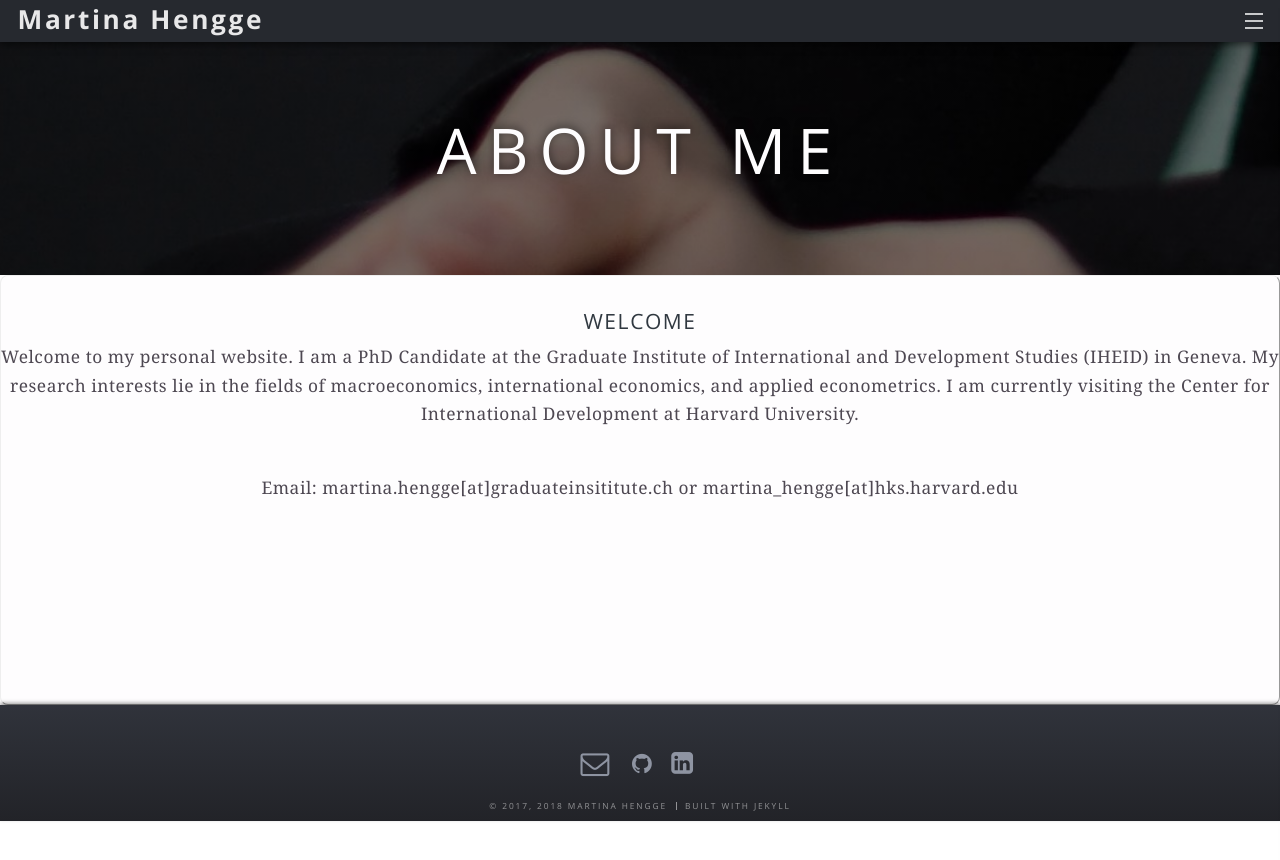
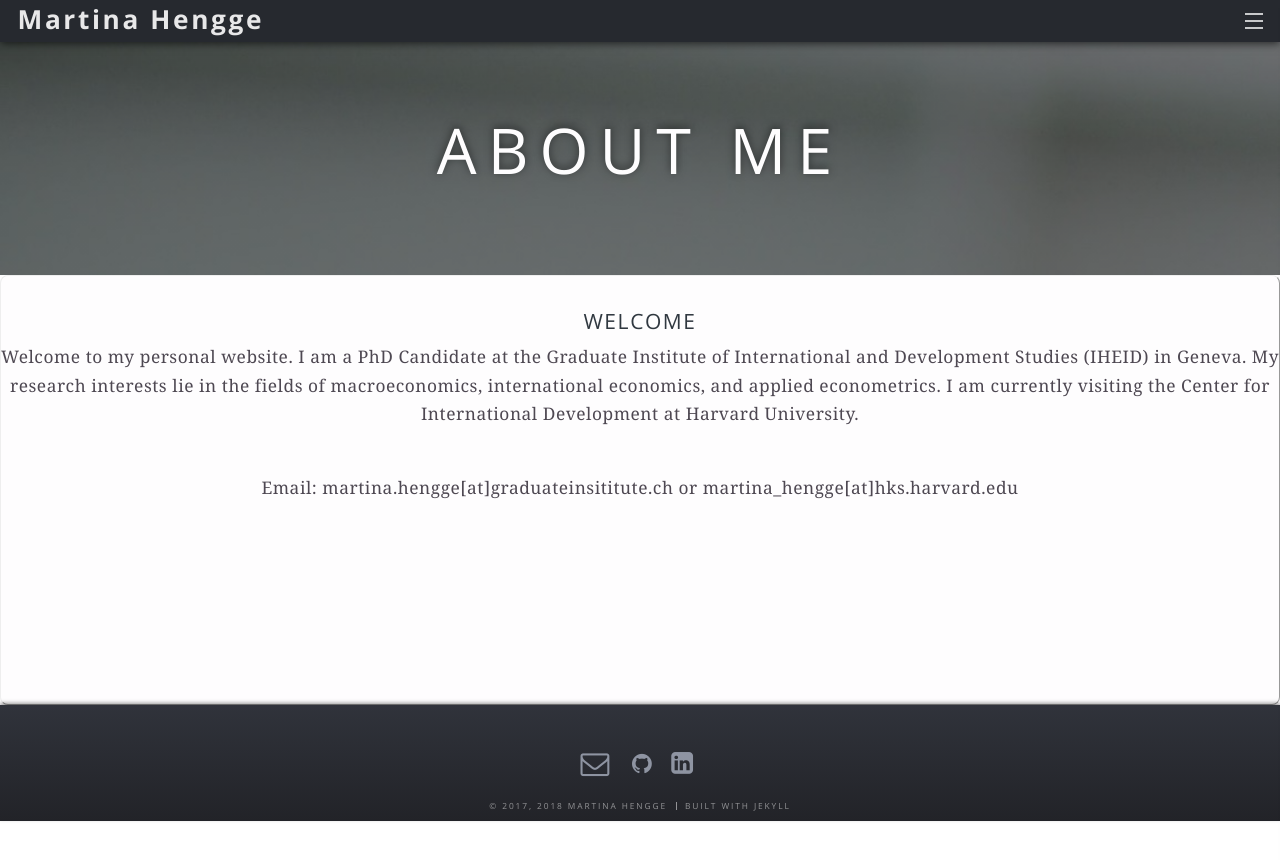
Before and after one commit to enricomund/enricomund.github.io, a Jekyll site: the page built from _pages/about.html, in a window 1280 px wide. Shown: the top 860 px of the page. Built offline with Jekyll 4.4.1, drawn with Linux system fonts in a browser that asks for light colours.

Commit message:
new about bckgrnd photo

```diff
--- a/_pages/about.html
+++ b/_pages/about.html
@@ -4,7 +4,7 @@ title: About me
 permalink: /about/
 options: fullwidth,center
 image: about.jpg
-background-image: hands.jpg
+background-image: about-background.jpg
 sitemap:
   priority: 0.8
 ---
```
Also changed, not shown: images/about-background.jpg (added), images/hands-mod.jpg (added).
